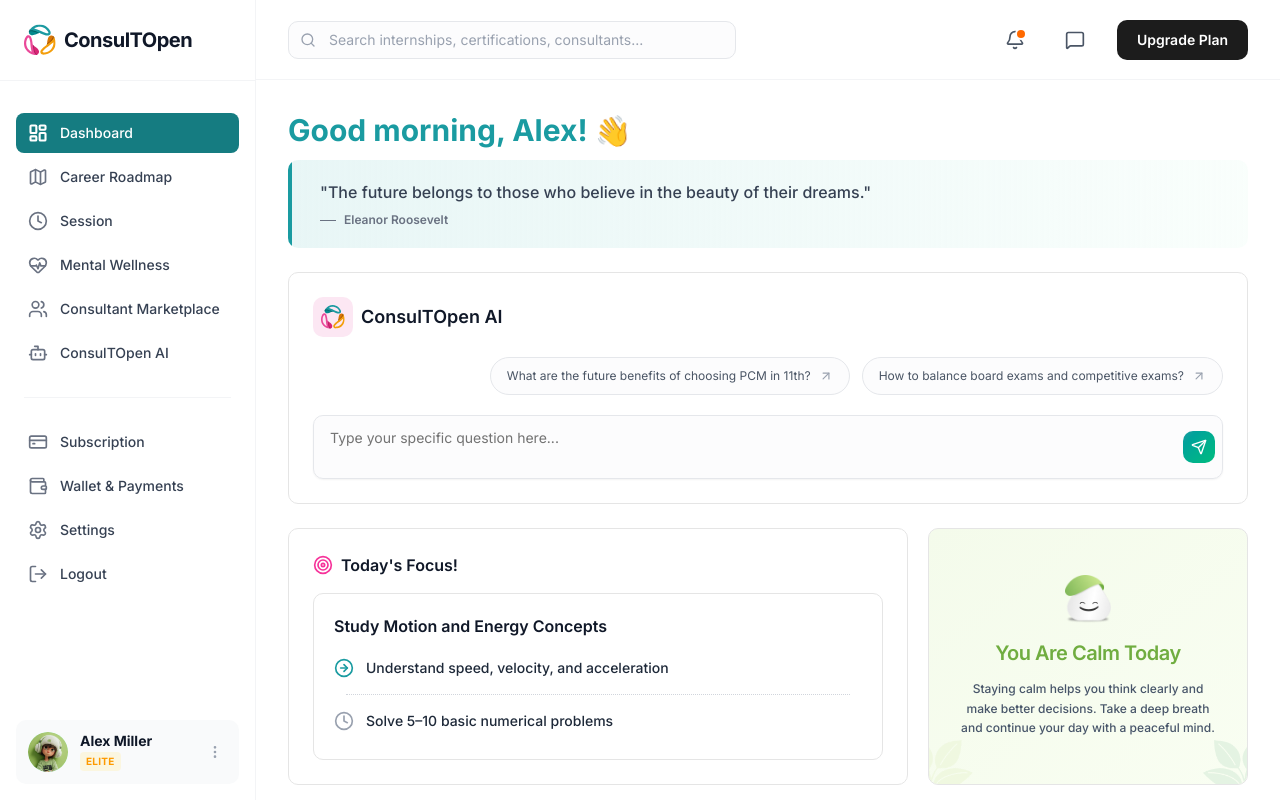
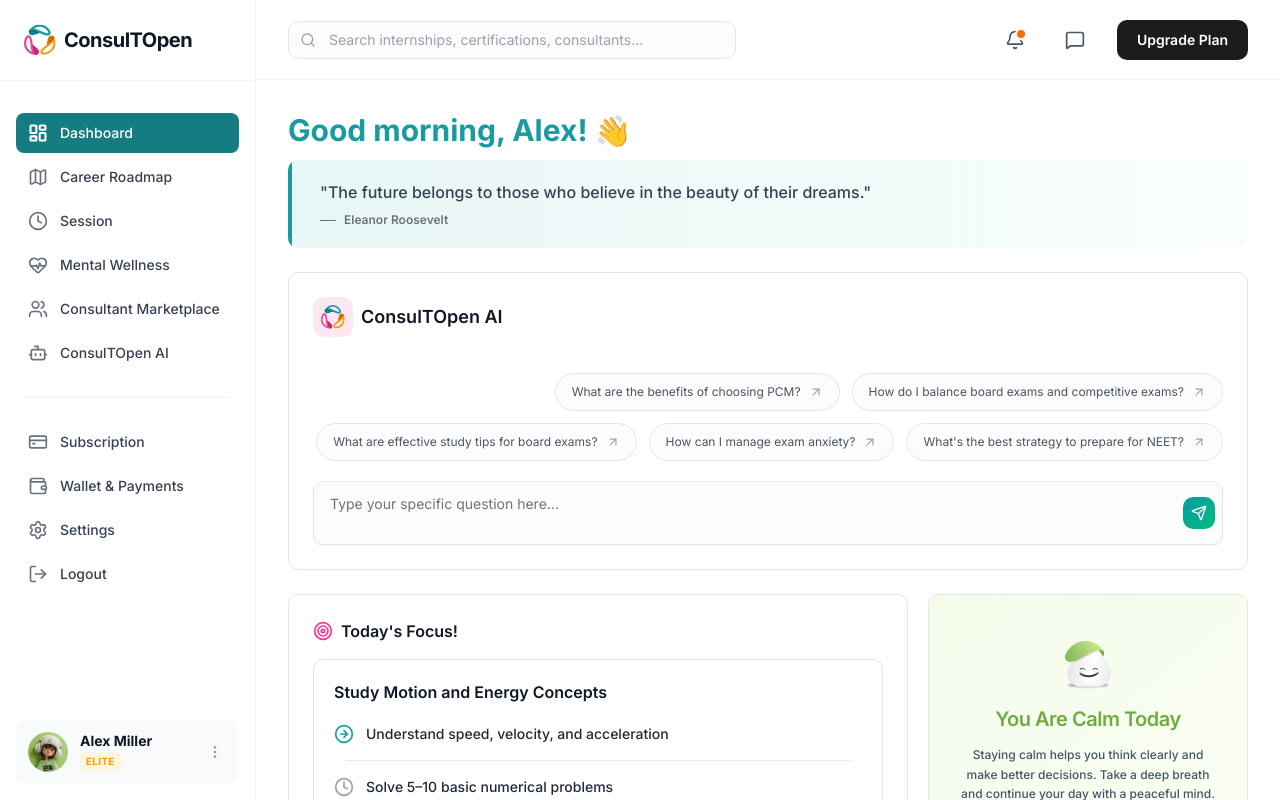
Before and after one commit to anuj-My/consul-it-open, a Next.js app: page / in a window 1280 px wide. Built offline with nearby package versions, Linux system fonts and the light colour scheme.

Commit message:
implemented autofill input and suggestion chip

```diff
--- a/app/layout.tsx
+++ b/app/layout.tsx
@@ -1,7 +1,7 @@
 import type { Metadata } from "next";
 import { Inter, Geist_Mono } from "next/font/google";
 import "./globals.css";
-import RoadmapProvider from "@/context/RoadmapContext";
+import GlobalProvider from "@/context/GlobalContext";
 
 const inter = Inter({
   variable: "--font-sans",
@@ -30,10 +30,8 @@
       className={`${inter.variable} ${geistMono.variable} h-full antialiased`}
     >
       <body className="min-h-full flex flex-col">
-        <RoadmapProvider>
-          {children}
-        </RoadmapProvider>
-        </body>
+        <GlobalProvider>{children}</GlobalProvider>
+      </body>
     </html>
   );
 }
--- a/components/dashboard/ai-widget.tsx
+++ b/components/dashboard/ai-widget.tsx
@@ -1,30 +1,93 @@
 "use client";
 
-import {  ArrowUpRight, Send } from "lucide-react";
+import { ArrowUpRight, Loader, Send } from "lucide-react";
 import Image from "next/image";
 import { Textarea } from "../ui/textarea";
-
-const QUICK_PROMPTS = [
-  "What are the future benefits of choosing PCM in 11th?",
-  "How to balance board exams and competitive exams?",
-];
+import { QUICK_PROMPTS } from "@/data/mock-ai-responses";
+import { FormEvent, useEffect, useRef, useState } from "react";
+import { useGlobalContext } from "@/context/GlobalContext";
 
 export function AIWidget() {
+  const { messages, sendMessage, isLoading } = useGlobalContext();
+  const [input, setInput] = useState("");
+  const containerRef = useRef<HTMLDivElement>(null);
+
+  const handleSubmit = (e: FormEvent) => {
+    e.preventDefault();
+    if (!input.trim()) return;
+    sendMessage(input);
+    setInput("");
+  };
+
+  const handleSuggestionChip = (chip: string) => {
+    if (!isLoading) {
+      sendMessage(chip);
+      setInput("");
+    }
+  };
+
+  useEffect(() => {
+    if (containerRef.current) {
+      containerRef.current.scrollTo({
+        top: containerRef.current.scrollHeight,
+        behavior: "smooth",
+      });
+    }
+  }, [messages]);
+
   return (
     <div className="bg-white rounded-lg border p-6">
       <div className="flex items-center gap-2 mb-5">
         <div className="w-10 h-10 rounded-lg bg-pink-100 flex items-center justify-center">
-                     <Image src="/images/logo.svg" alt="ConsulTOpen AI" className="w-6 h-6 object-cover" width={32} height={32} />
-
+          <Image
+            src="/images/logo.svg"
+            alt="ConsulTOpen AI"
+            className="w-6 h-6 object-cover"
+            width={32}
+            height={32}
+          />
         </div>
         <h2 className="font-semibold text-lg text-gray-900">ConsulTOpen AI</h2>
       </div>
+
+      <div
+        className="space-y-2 mb-4 max-h-60 overflow-y-auto"
+        ref={containerRef}
+      >
+        {messages.map((msg) => (
+          <div
+            key={msg.id}
+            className={`p-2 rounded-lg text-sm w-fit max-w-[80%] ${
+              msg.sender === "user"
+                ? "bg-teal-500 text-white ml-auto"
+                : "bg-gray-100 text-gray-800"
+            }`}
+          >
+            {msg.content}
+            <div className="text-[10px] text-white mt-1 opacity-85">
+              {new Date(msg.timeStamp).toLocaleString([], {
+                hour: "2-digit",
+                minute: "2-digit",
+              })}
+            </div>
+          </div>
+        ))}
+      </div>
+
+      {isLoading && (
+        <div className="mb-3 text-xs text-gray-500 flex items-center gap-2">
+          <span className="animate-pulse">AI is typingâ€¦</span>
+          <Loader className="animate-spin" />
+        </div>
+      )}
 
       <div className="flex flex-wrap gap-3 mb-4 overflow-x-auto pb-1 justify-end scrollbar-hide">
         {QUICK_PROMPTS.map((prompt, i) => (
           <button
             key={i}
-            className="flex items-center gap-2 px-4 py-2.5 rounded-full border border-gray-200 bg-gray-50/50 text-xs text-gray-600 hover:bg-gray-100 hover:border-gray-300 transition-all group"
+            className={`flex items-center gap-2 px-4 py-2.5 rounded-full border border-gray-200 bg-gray-50/50 text-xs ${isLoading ? "text-gray-400 cursor-not-allowed opacity-60" : "text-gray-600 hover:bg-gray-100 hover:border-gray-300"} transition-all group`}
+            disabled={isLoading}
+            onClick={() => handleSuggestionChip(prompt)}
           >
             <span className="line-clamp-1">{prompt}</span>
             <ArrowUpRight className="w-3.5 h-3.5 text-gray-400 group-hover:text-gray-600 transition-colors shrink-0" />
@@ -32,15 +95,21 @@
         ))}
       </div>
 
-      <div className="relative">
+      <form className="relative" onSubmit={handleSubmit}>
         <Textarea
           placeholder="Type your specific question here..."
           className="resize-none w-full px-4 py-3 pr-12 rounded-lg border border-gray-200 bg-gray-50/50 text-sm placeholder-gray-400 focus:outline-none focus:ring-2 focus:ring-teal-500/20 focus:border-teal-400 transition-all"
+          value={input}
+          onChange={(e) => setInput(e.target.value)}
         />
-        <button className="absolute right-2 top-1/2 -translate-y-1/2 w-8 h-8 rounded-lg bg-gradient-to-br from-teal-500 to-emerald-500 flex items-center justify-center hover:from-teal-600 hover:to-emerald-600 transition-all">
+        <button
+          type="submit"
+          disabled={isLoading}
+          className={`absolute right-2 top-1/2 -translate-y-1/2 w-8 h-8 rounded-lg bg-linear-to-br from-teal-500 to-emerald-500 flex items-center justify-center hover:from-teal-600 hover:to-emerald-600 transition-all ${isLoading ? "bg-gray-400 cursor-not-allowed opacity-60" : ""}`}
+        >
           <Send className="w-4 h-4 text-white" />
         </button>
-      </div>
+      </form>
     </div>
   );
 }
--- a/components/dashboard/build-basics.tsx
+++ b/components/dashboard/build-basics.tsx
@@ -1,10 +1,10 @@
 "use client";
 import { CheckSquare } from "lucide-react";
 import { TaskRow } from "@/components/sessions/task-row";
-import { useRoadmapContext } from "@/context/RoadmapContext";
+import { useGlobalContext } from "@/context/GlobalContext";
 
 export function BuildBasics() {
-  const { data } = useRoadmapContext();
+  const { data } = useGlobalContext();
 
   const buildBasicsSession = data.sessions[0];
   const tasks = buildBasicsSession.tasks;
--- a/components/dashboard/career-roadmap.tsx
+++ b/components/dashboard/career-roadmap.tsx
@@ -1,10 +1,10 @@
 "use client";
 
-import { useRoadmapContext } from "@/context/RoadmapContext";
+import { useGlobalContext } from "@/context/GlobalContext";
 import { Map, Lock, CheckCircle2, Target } from "lucide-react";
 
 export function CareerRoadmap() {
-  const { getProgress, data } = useRoadmapContext();
+  const { getProgress, data } = useGlobalContext();
   const { progressPercentage, completedTasks, completedSessions } =
     getProgress();
 
--- a/components/dashboard/todays-focus.tsx
+++ b/components/dashboard/todays-focus.tsx
@@ -71,6 +71,7 @@
             alt="Calm"
             fill
             className="object-contain"
+            sizes="48px"
           />
         </div>
 
--- a/components/sessions/journey-progress.tsx
+++ b/components/sessions/journey-progress.tsx
@@ -1,10 +1,10 @@
 "use client";
 
-import { useRoadmapContext } from "@/context/RoadmapContext";
+import { useGlobalContext } from "@/context/GlobalContext";
 import { Target } from "lucide-react";
 
 export function JourneyProgress() {
-  const { getProgress } = useRoadmapContext();
+  const { getProgress } = useGlobalContext();
 
   const { progressPercentage, completedTasks, completedSessions } =
     getProgress();
--- a/components/sessions/sessions-roadmap.tsx
+++ b/components/sessions/sessions-roadmap.tsx
@@ -3,10 +3,10 @@
 import { CheckCircle2, LoaderCircle, Lock } from "lucide-react";
 import { Badge } from "@/components/ui/badge";
 import { TaskRow } from "./task-row";
-import { useRoadmapContext } from "@/context/RoadmapContext";
+import { useGlobalContext } from "@/context/GlobalContext";
 
 export function SessionsRoadmap() {
-  const { data } = useRoadmapContext();
+  const { data } = useGlobalContext();
 
   const sessions = data.sessions;
 
--- a/components/sessions/task-row.tsx
+++ b/components/sessions/task-row.tsx
@@ -3,7 +3,7 @@
 import { CheckCircle2, Lock } from "lucide-react";
 import { Badge } from "@/components/ui/badge";
 import { Task } from "@/types/roadmap";
-import { useRoadmapContext } from "@/context/RoadmapContext";
+import { useGlobalContext } from "@/context/GlobalContext";
 
 interface TaskRowProps {
   task: Task;
@@ -17,7 +17,7 @@
 
   const showContinue = isStarted && !isCompleted && !isLocked;
 
-  const { startTask, completeTask } = useRoadmapContext();
+  const { startTask, completeTask } = useGlobalContext();
 
   return (
     <div
--- a/context/RoadmapContext.tsx
+++ b/context/GlobalContext.tsx
@@ -1,10 +1,11 @@
 "use client";
 
 import { initialRoadmapData } from "@/data/data";
-import { RoadmapData, Session, Task } from "@/types/roadmap";
+import { getMockAIResponse } from "@/data/mock-ai-responses";
+import { Message, RoadmapData, Session, Task } from "@/types/roadmap";
 import { createContext, useContext, useEffect, useState } from "react";
 
-interface RoadmapContextType {
+interface GlobalContextType {
   data: RoadmapData;
   startTask: (sessionId: string, taskId: string) => void;
   completeTask: (sessionId: string, taskId: string) => void;
@@ -13,12 +14,17 @@
     completedTasks: number;
     completedSessions: number;
   };
+  messages: Message[];
+  sendMessage: (content: string) => void;
+  isLoading: boolean;
 }
 
-const RoadmapContext = createContext<RoadmapContextType | undefined>(undefined);
+const GlobalContext = createContext<GlobalContextType | undefined>(undefined);
 
-const RoadmapProvider = ({ children }: { children: React.ReactNode }) => {
+const GlobalProvider = ({ children }: { children: React.ReactNode }) => {
   const [data, setData] = useState<RoadmapData>(initialRoadmapData);
+  const [messages, setMessages] = useState<Message[]>([]);
+  const [isLoading, setIsLoading] = useState(false);
 
   useEffect(() => {
     const saved = localStorage.getItem("roadmapData");
@@ -116,22 +122,75 @@
     return { progressPercentage, completedTasks, completedSessions };
   };
 
+  const getAiResponse = (userMessage: string): Promise<string> => {
+    return new Promise((resolve, reject) => {
+      setTimeout(() => {
+        if (userMessage.trim()) {
+          resolve(getMockAIResponse(userMessage));
+        } else {
+          reject(new Error("Invalid User Input."));
+        }
+      }, 1500);
+    });
+  };
+
+  const sendMessage = async (content: string) => {
+    const userMessage: Message = {
+      id: Date.now().toString(),
+      sender: "user",
+      content,
+      timeStamp: new Date(),
+    };
+
+    setMessages((prev) => [...prev, userMessage]);
+
+    try {
+      setIsLoading(true);
+      const aiResponse = await getAiResponse(content);
+      const aiMessage: Message = {
+        id: Date.now().toString(),
+        sender: "ai",
+        content: aiResponse,
+        timeStamp: new Date(),
+      };
+      setMessages((prev) => [...prev, aiMessage]);
+    } catch (error) {
+      const aiMessage: Message = {
+        id: Date.now().toString(),
+        sender: "ai",
+        content: "Something went wrong.",
+        timeStamp: new Date(),
+      };
+      setMessages((prev) => [...prev, aiMessage]);
+    } finally {
+      setIsLoading(false);
+    }
+  };
+
   return (
-    <RoadmapContext.Provider
-      value={{ data, startTask, completeTask, getProgress }}
+    <GlobalContext.Provider
+      value={{
+        data,
+        startTask,
+        completeTask,
+        getProgress,
+        sendMessage,
+        messages,
+        isLoading,
+      }}
     >
       {children}
-    </RoadmapContext.Provider>
+    </GlobalContext.Provider>
   );
 };
 
-export default RoadmapProvider;
+export default GlobalProvider;
 
-export const useRoadmapContext = () => {
-  const context = useContext(RoadmapContext);
+export const useGlobalContext = () => {
+  const context = useContext(GlobalContext);
 
   if (!context) {
-    throw new Error("useRoadmapContext must be used within RoadmapProvider");
+    throw new Error("useGlobalContext must be used within GlobalProvider");
   }
 
   return context;
--- a/data/mock-ai-responses.ts
+++ b/data/mock-ai-responses.ts
@@ -58,14 +58,12 @@
 export function getMockAIResponse(userMessage: string): string {
   const message = userMessage.toLowerCase();
 
-  // Career related queries
   if (message.includes("pcm")) return MOCK_AI_RESPONSES.career.pcm;
   if (message.includes("pcb")) return MOCK_AI_RESPONSES.career.pcb;
   if (message.includes("commerce")) return MOCK_AI_RESPONSES.career.commerce;
   if (message.includes("career") || message.includes("stream"))
     return MOCK_AI_RESPONSES.career.benefits;
 
-  // Study techniques
   if (message.includes("focus") || message.includes("concentrate"))
     return MOCK_AI_RESPONSES.study.focus;
   if (message.includes("balance") || message.includes("competitive"))
@@ -81,7 +79,6 @@
   if (message.includes("study tips") || message.includes("how to study"))
     return MOCK_AI_RESPONSES.study.tips;
 
-  // Subjects
   if (message.includes("mathematics") || message.includes("math"))
     return MOCK_AI_RESPONSES.subjects.mathematics;
   if (message.includes("physics")) return MOCK_AI_RESPONSES.subjects.physics;
@@ -89,14 +86,12 @@
     return MOCK_AI_RESPONSES.subjects.chemistry;
   if (message.includes("biology")) return MOCK_AI_RESPONSES.subjects.biology;
 
-  // Exams
   if (message.includes("board")) return MOCK_AI_RESPONSES.exams.board;
   if (message.includes("neet")) return MOCK_AI_RESPONSES.exams.neet;
   if (message.includes("jee")) return MOCK_AI_RESPONSES.exams.jee;
   if (message.includes("revision") || message.includes("revise"))
     return MOCK_AI_RESPONSES.exams.revision;
 
-  // Wellness
   if (message.includes("sleep") || message.includes("sleep"))
     return MOCK_AI_RESPONSES.wellness.sleep;
   if (
@@ -118,7 +113,6 @@
   return MOCK_AI_RESPONSES.default;
 }
 
-// Export quick prompt suggestions
 export const QUICK_PROMPTS = [
   "What are the benefits of choosing PCM?",
   "How do I balance board exams and competitive exams?",
```
Also changed, not shown: types/roadmap.ts (+7 -0 lines).
